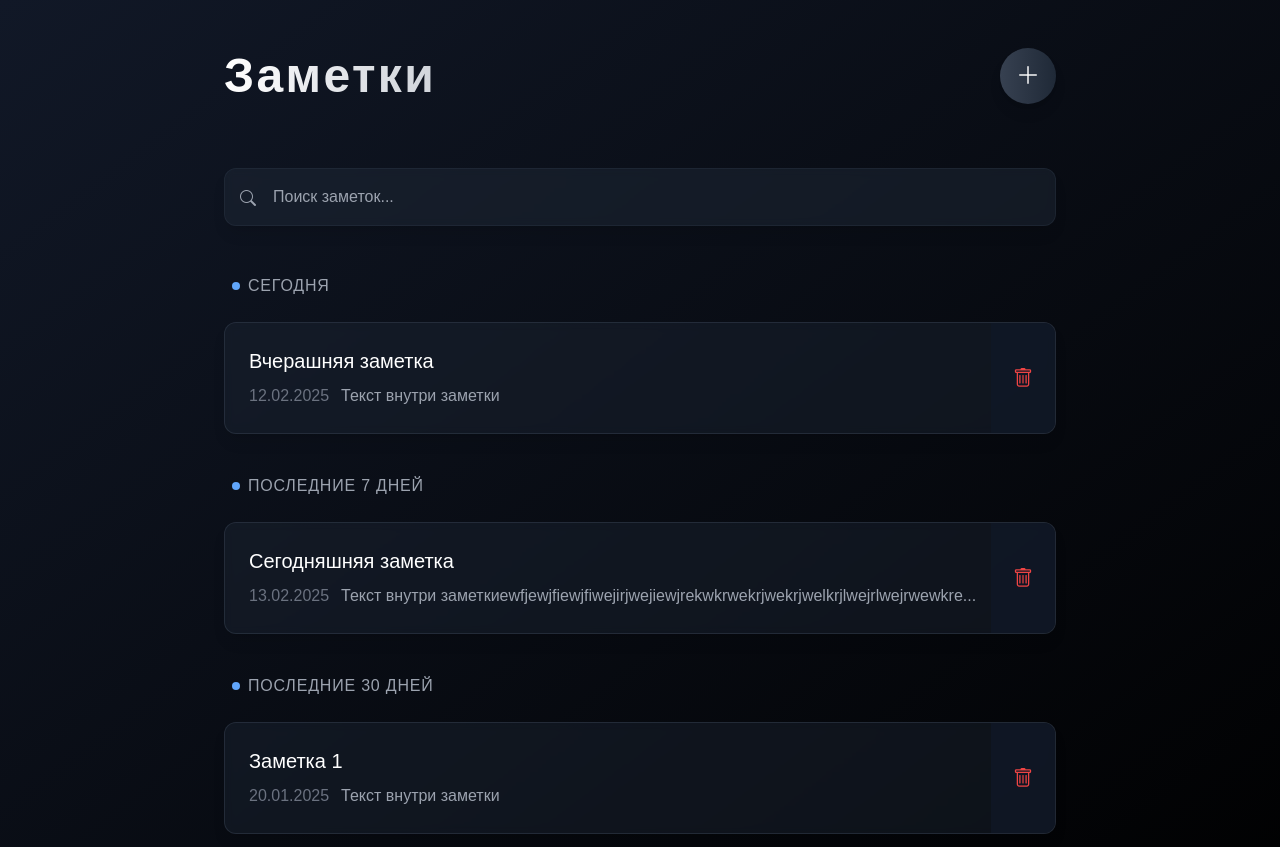
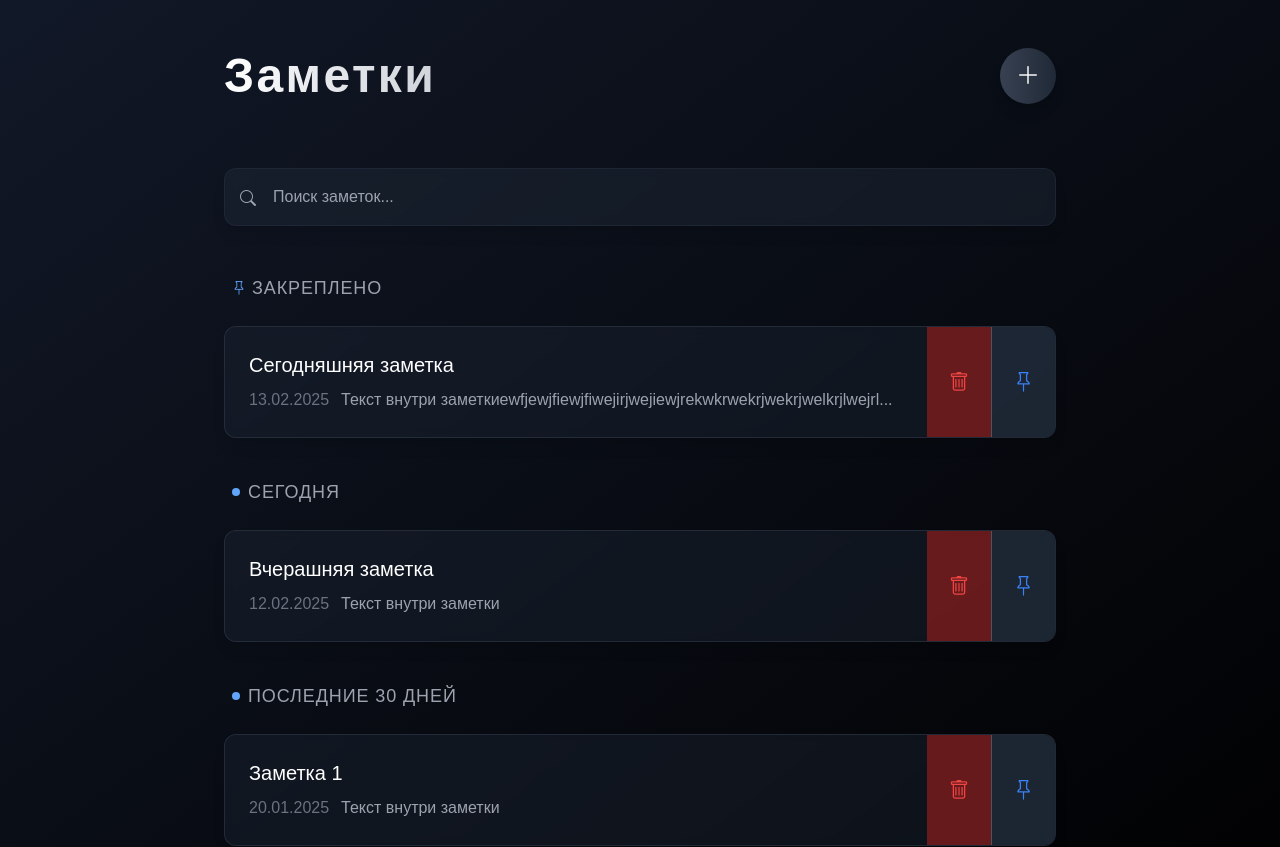
Before and after one commit to TG-Note-App/note-fe, a Vue app: page /notes in a window 1280 px wide. Shown: the top 847 px of the page. Built offline with nearby package versions, Linux system fonts and the light colour scheme.

Commit message:
feat: add background for pin and delete button

```diff
--- a/src/components/DateHeader.vue
+++ b/src/components/DateHeader.vue
@@ -1,15 +1,18 @@
 <template>
-  <h3 class="text-gray-400 text-base font-medium uppercase tracking-wider pl-2
-    flex items-center group sticky top-4 z-10 py-2">
-    <span class="w-2 h-2 rounded-full bg-blue-400 mr-2
+  <h3 class="text-lg font-medium uppercase tracking-wider pl-2
+    flex items-center group sticky top-4 z-10 py-2 text-gray-400">
+    <span v-if="title === 'ЗАКРЕПЛЕНО'" class="w-3 h-3 mr-2 flex items-center">
+      <i class="bi bi-pin text-sm text-blue-400"></i>
+    </span>
+    <span v-else class="w-2 h-2 rounded-full bg-blue-400 mr-2
       group-hover:scale-150 transition-transform"></span>
-    {{ date }}
+    {{ title }}
   </h3>
 </template>
 
 <script setup>
 defineProps({
-  date: {
+  title: {
     type: String,
     required: true
   }
--- a/src/components/NoteCard.vue
+++ b/src/components/NoteCard.vue
@@ -28,16 +28,23 @@
     <div
       class="group relative overflow-hidden rounded-xl p-6 cursor-pointer bg-gray-800/40 backdrop-blur-sm hover:bg-gray-700/50 hover:border-blue-500/30 hover:-translate-y-1 border border-gray-700/50 shadow-lg hover:shadow-xl transform transition-all duration-500 motion-safe:animate-fadeIn"
     >
-      <!-- Add delete button -->
-      <button
-        @click.stop="handleDelete"
-        class="absolute right-0 top-0 h-full w-16
-          bg-gray-900/80
-          transition-all duration-300 z-10 flex items-center justify-center
-          opacity-100"
-      >
-        <i class="bi bi-trash text-xl text-red-500"></i>
-      </button>
+      <!-- Control buttons -->
+      <div class="absolute right-0 top-0 h-full flex">
+        <button
+          @click.stop="handlePin"
+          class="w-16 bg-gray-800/90 transition-all duration-300 z-10 flex items-center justify-center hover:bg-gray-700/90 border-l border-gray-600"
+        >
+          <i class="bi bi-pin text-xl text-blue-500"></i>
+        </button>
+      </div>
+      <div class="absolute right-16 top-0 h-full flex">
+        <button
+          @click.stop="handleDelete"
+          class="w-16 transition-all duration-300 z-10 flex items-center justify-center bg-red-900/80 hover:bg-red-800/80"
+        >
+          <i class="bi bi-trash text-xl text-red-500"></i>
+        </button>
+      </div>
 
       <div class="flex gap-3 h-full">
         <RouterLink :to="'/notes/' + props.id" class="flex-1 min-w-0">
@@ -96,6 +103,10 @@ const props = defineProps({
   lastModified: {
     type: [Date, String, Number],
     required: true
+  },
+  isPinned: {
+    type: Boolean,
+    default: false
   }
 })
 
@@ -127,7 +138,7 @@ onMounted(async () => {
     if (textWidth > containerWidth) {
       const ratio = containerWidth / textWidth
       const charCount = Math.floor(originalText.length * ratio)
-      truncated = originalText.slice(0, charCount - 10) + '...'
+      truncated = originalText.slice(0, charCount - 20) + '...'
     }
 
     document.body.removeChild(span)
@@ -144,4 +155,9 @@ const confirmDelete = () => {
   store.deleteNote(props.id)
   showDeleteModal.value = false
 }
+
+const handlePin = (event) => {
+  event.preventDefault()
+  store.togglePinNote(props.id)
+}
 </script>
--- a/src/components/NotesList.vue
+++ b/src/components/NotesList.vue
@@ -3,7 +3,7 @@
     <div v-for="(notes, timeGroup) in groupedNotes" :key="timeGroup"
       class="space-y-4 first:animate-fadeIn"
     >
-      <DateHeader :date="timeGroup" />
+      <DateHeader :title="timeGroup" />
       <NoteGroup
         :notes="notes"
       />
@@ -57,6 +57,7 @@ const isWithinDays = (date, days) => {
 // Updated grouping logic
 const groupedNotes = computed(() => {
   const groups = {
+    'ЗАКРЕПЛЕНО': [],
     'СЕГОДНЯ': [],
     'ВЧЕРА': [],
     'Последние 7 дней': [],
@@ -66,8 +67,9 @@ const groupedNotes = computed(() => {
 
   filteredNotes.value.forEach(note => {
     const noteDate = new Date(note.lastModified);
-
-    if (isToday(noteDate)) {
+    if (note.isPinned) {
+      groups['ЗАКРЕПЛЕНО'].push(note);
+    } else if (isToday(noteDate)) {
       groups['СЕГОДНЯ'].push(note);
     } else if (isYesterday(noteDate)) {
       groups['ВЧЕРА'].push(note);
--- a/src/components/note/NoteToolbar.vue
+++ b/src/components/note/NoteToolbar.vue
@@ -71,7 +71,6 @@
       <div class="py-1">
         <button
           class="w-full text-left px-4 py-3 text-gray-300 hover:bg-gray-700/50 transition-all duration-150 flex items-center group"
-          @click="$emit('find-in-note')"
         >
           <i class="bi bi-search mr-3 text-gray-400 group-hover:text-blue-300"></i>
           <span class="text-sm">Find in Note</span>
@@ -82,7 +81,7 @@
           @click="$emit('delete-note')"
         >
           <i class="bi bi-trash mr-3 text-red-700 "></i>
-          <span class="text-sm">Delete Note</span>
+          <span class="text-sm">Удалить заметку</span>
         </button>
       </div>
     </div>
@@ -99,7 +98,7 @@
 </template>
 
 <script setup lang="ts">
-import { inject, ref } from 'vue'
+import { inject, ref, nextTick, watch } from 'vue'
 import { useRouter } from 'vue-router'
 
 const router = useRouter()
@@ -108,6 +107,7 @@ const props = defineProps<{
   noteTitle?: string;
   noteContent?: string;
   noteId?: number;
+  searchMatchCount?: number;
 }>();
 
 const emit = defineEmits([
@@ -119,7 +119,10 @@ const emit = defineEmits([
   'save',
   'file-selected',
   'find-in-note',
-  'delete-note'
+  'delete-note',
+  'search-closed',
+  'find-next',
+  'search-updated'
 ]);
 
 const onBackClick = inject('onBackClick', () => {})
--- a/src/stores/notesStore.js
+++ b/src/stores/notesStore.js
@@ -8,10 +8,11 @@ export const useNotesStore = defineStore('notes', {
         title: 'Сегодняшняя заметка',
         text: 'Текст внутри заметкиewfjewjfiewjfiwejirjwejiewjrekwkrwekrjwekrjwelkrjlwejrlwejrwewkrewkrwkelrwk;;lrwellerjlwejr',
         lastModified: new Date('2025-02-13'),
+        isPinned: true,
       },
-      { id: 2, title: 'Вчерашняя заметка', text: 'Текст внутри заметки', lastModified: new Date('2025-02-12') },
-      { id: 3, title: 'Заметка 1', text: 'Текст внутри заметки', lastModified: new Date('2025-01-20') },
-      { id: 4, title: 'Заметка 2', text: 'Текст внутри заметки', lastModified: new Date('2025-01-20') }
+      { id: 2, title: 'Вчерашняя заметка', text: 'Текст внутри заметки', lastModified: new Date('2025-02-12'), isPinned: false },
+      { id: 3, title: 'Заметка 1', text: 'Текст внутри заметки', lastModified: new Date('2025-01-20'), isPinned: false },
+      { id: 4, title: 'Заметка 2', text: 'Текст внутри заметки', lastModified: new Date('2025-01-20'), isPinned: false }
     ]
   }),
   getters: {
@@ -37,6 +38,12 @@ export const useNotesStore = defineStore('notes', {
     },
     deleteNote(noteId) {
       this.notes = this.notes.filter(note => note.id !== noteId)
+    },
+    togglePin(noteId) {
+      const note = this.notes.find(n => n.id === noteId);
+      if (note) {
+        note.isPinned = !note.isPinned;
+      }
     }
   }
 })
```
